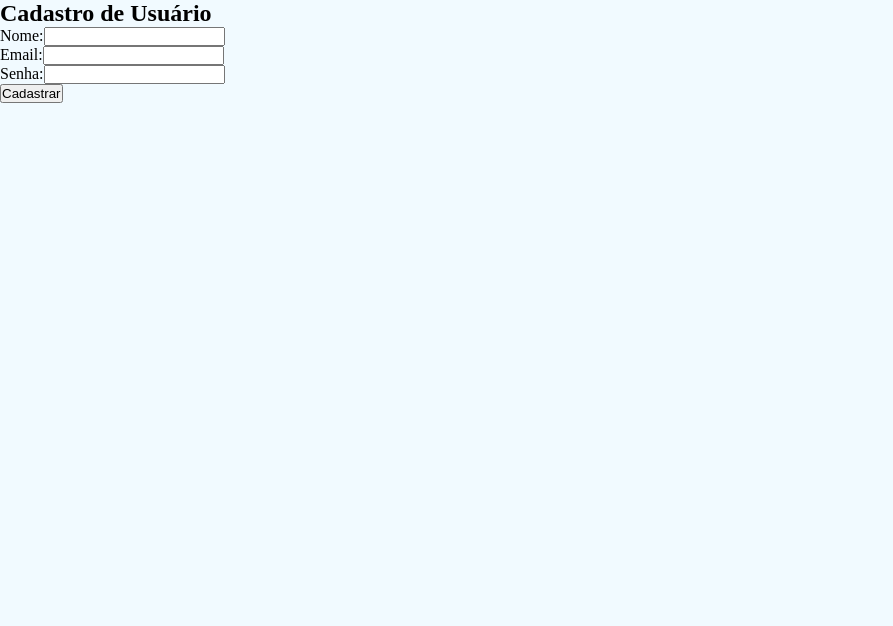
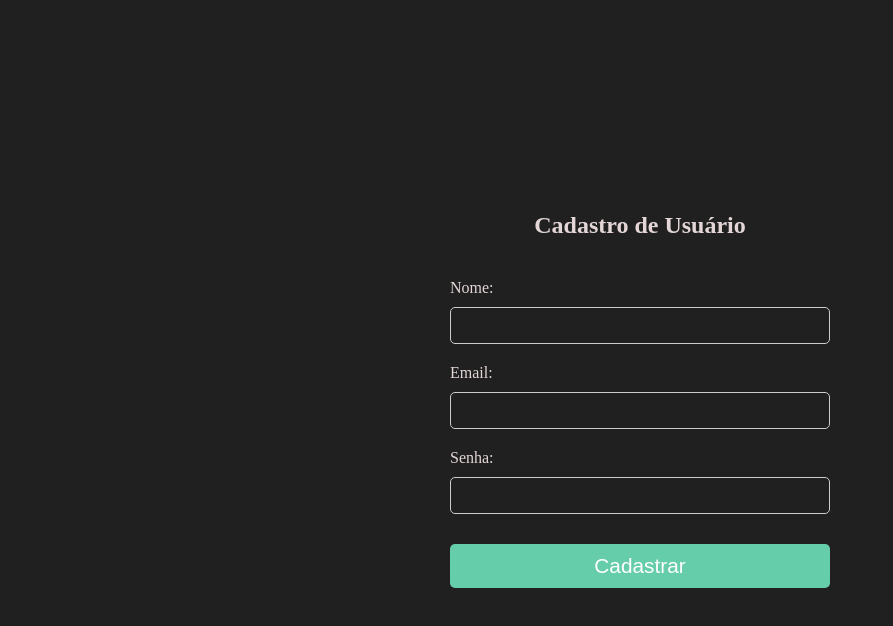
Before and after one commit to BrunoAneves/Kanban, a React (Vite) app: page /cadastro in a window 1280 px wide. Shown: the top 626 px of the page, without its empty margins (0-893 px from the left). Built offline with nearby package versions, Linux system fonts and the light colour scheme.

Commit message:
feat css and password err

```diff
--- /dev/null
+++ b/src/components/Cadastro/Cadastro.module.css
@@ -0,0 +1,61 @@
+/* Estilos para o formulário de cadastro */
+.container {
+    display: flex;
+    flex-direction: column;
+    justify-content: center;
+    align-items: center;
+    height: 100vh;
+    background: #202020;
+  }
+
+  .form {
+    width: 90%;
+    max-width: 400px;
+    padding: 10px;
+    background-color: transparent;
+  }
+
+  .container h2 {
+    text-align: center;
+    margin-bottom: 20px;
+    color: #e4d6d6;
+  }
+
+  .form label {
+    display: block;
+    margin-bottom: 10px;
+    color: #e4d6d6;
+  }
+
+  .form input {
+    width: 100%;
+    padding: 10px;
+    margin-bottom: 20px;
+    background: transparent;
+    color: #e4d6d6;
+    border: 1px solid #ccc;
+    border-radius: 5px;
+  }
+
+  .form button {
+    font: 1.3em sans-serif;
+    width: 100%;
+    padding: 10px;
+    margin-top: 10px;
+    background-color: #66cdaa;
+    color: #fff;
+    border: none;
+    border-radius: 5px;
+    cursor: pointer;
+    transition: background-color 0.3s ease;
+  }
+
+  .form button:hover {
+    background-color: #4caf91;
+  }
+
+  @media screen and (min-width: 768px) {
+    .form {
+      width: 60%;
+    }
+  }
--- a/src/components/Cadastro/index.tsx
+++ b/src/components/Cadastro/index.tsx
@@ -1,4 +1,5 @@
 import React, { useState } from 'react';
+import styles from './Cadastro.module.css'
 
 export type User = {
     id: number;
@@ -31,9 +32,11 @@ const Cadastro: React.FC = () => {
     }
 
     return (
-        <div>
+        <div className={styles.container}>
+        <div className={styles.form}>
              <h2>Cadastro de Usuário</h2>
-            <form>
+             </div>
+             <form className={styles.form}>
                  <div>
                      <label htmlFor="nome">Nome:</label>
                      <input
--- /dev/null
+++ b/src/components/Login/Login.module.css
@@ -0,0 +1,69 @@
+.container {
+    display: flex;
+    justify-content: center;
+    align-items: center;
+    height: 100vh;
+    background: #202020;
+  }
+
+  .form {
+    width: 90%;
+    max-width: 400px;
+    padding: 20px;
+    background-color: transparent;
+  }
+
+  .form h2, .form p {
+    text-align: center;
+    margin-bottom: 20px;
+    color: #e4d6d6;
+  }
+
+  .form h2 {
+    font: 2em sans-serif;
+  }
+
+  .form p {
+    font: 1.1em sans-serif;
+  }
+
+  .form label {
+    display: block;
+    margin-bottom: 10px;
+    color: #e4d6d6;
+  }
+
+  .form input {
+    width: 100%;
+    padding: 10px;
+    margin-bottom: 20px;
+    background: transparent;
+    color: #e4d6d6;
+    border: 1px solid #ccc;
+    border-radius: 5px;
+  }
+
+  .form button {
+    font: 1.3em sans-serif;
+    width: 100%;
+    padding: 10px;
+    margin-top: 10px;
+    background-color: #66cdaa;
+    color: #fcfbfb;
+    border: none;
+    border-radius: 5px;
+    cursor: pointer;
+    transition: background-color 0.3s ease;
+  }
+  .error {
+    color: red;
+}
+  .form button:hover {
+    background-color: #4caf91;
+  }
+
+  @media screen and (min-width: 768px) {
+    .form {
+      width: 60%;
+    }
+  }
--- a/src/components/Login/index.tsx
+++ b/src/components/Login/index.tsx
@@ -1,13 +1,15 @@
 import React, { useState } from 'react';
 import { User } from '../Cadastro';
 import { useNavigate } from 'react-router-dom';
+import styles from './Login.module.css';
 
 const Login: React.FC = () => {
     const [userEmail, setUserEmail] = useState<string>('');
     const [userPassword, setUserPassword] = useState<string>('');
     const [isLoggedIn, setIsLoggedIn] = useState<boolean>(false);
+    const [isWrongPassword, setIsWrongPassword] = useState<boolean>(false); // Estado para controlar se a senha está incorreta
 
-    const navigate = useNavigate(); // Chame useNavigate dentro do componente
+    const navigate = useNavigate();
 
     const handleLogin = () => {
         const storedUserData: string | null = localStorage.getItem('userData');
@@ -15,29 +17,34 @@ const Login: React.FC = () => {
             const userData: User = JSON.parse(storedUserData);
             if (userData.email === userEmail && userData.senha === userPassword) {
                 setIsLoggedIn(true);
-                navigate('/task'); // Use navigate diretamente
+                navigate('/task');
                 // console.log('Login feito!');
             } else if (userData.email !== userEmail) {
-                navigate('/cadastro')
-
+                navigate('/cadastro');
                 console.log('Email ou senha incorretos');
             } else if (userData.senha !== userPassword) {
-                <small>Senha Incorreta!</small>
+                setIsWrongPassword(true);
             }
         }
     };
 
     const handleLogout = () => {
         setIsLoggedIn(false);
-        console.log('Logout realizado.');
     };
-
+    const handlePasswordFocus = () => {
+        setIsWrongPassword(false);
+    };
     return (
-        <div>
-
-
-            <div>
-                <h2>Login de Usuário</h2>
+        <div className={styles.container}>
+            {isLoggedIn ? (
+                <div className={styles.form}>
+                    <h2>Usuário Logado</h2>
+                    <button onClick={handleLogout}>Logout</button>
+                </div>
+            ) : (
+                <div className={styles.form}>
+                    <h2>Login</h2>
+                    <p>Entre para organizar suas tarefas</p>
                     <form>
                         <div>
                             <label htmlFor="email">Email:</label>
@@ -49,7 +56,6 @@ const Login: React.FC = () => {
                                 required
                             />
                         </div>
-                    <p>senha dsaasd</p>
                         <div>
                             <label htmlFor="senha">Senha:</label>
                             <input
@@ -57,13 +63,16 @@ const Login: React.FC = () => {
                                 id="senha"
                                 value={userPassword}
                                 onChange={(e) => setUserPassword(e.target.value)}
+                                onKeyUp={handlePasswordFocus}
                                 required
                             />
+                            {isWrongPassword && <small className={styles.error}>Senha Incorreta!</small>}
+
                         </div>
                         <button type="button" onClick={handleLogin}>Login</button>
                     </form>
                 </div>
-
+            )}
         </div>
     );
 }
```
Lines whose indentation alone changed are shown as unchanged.
